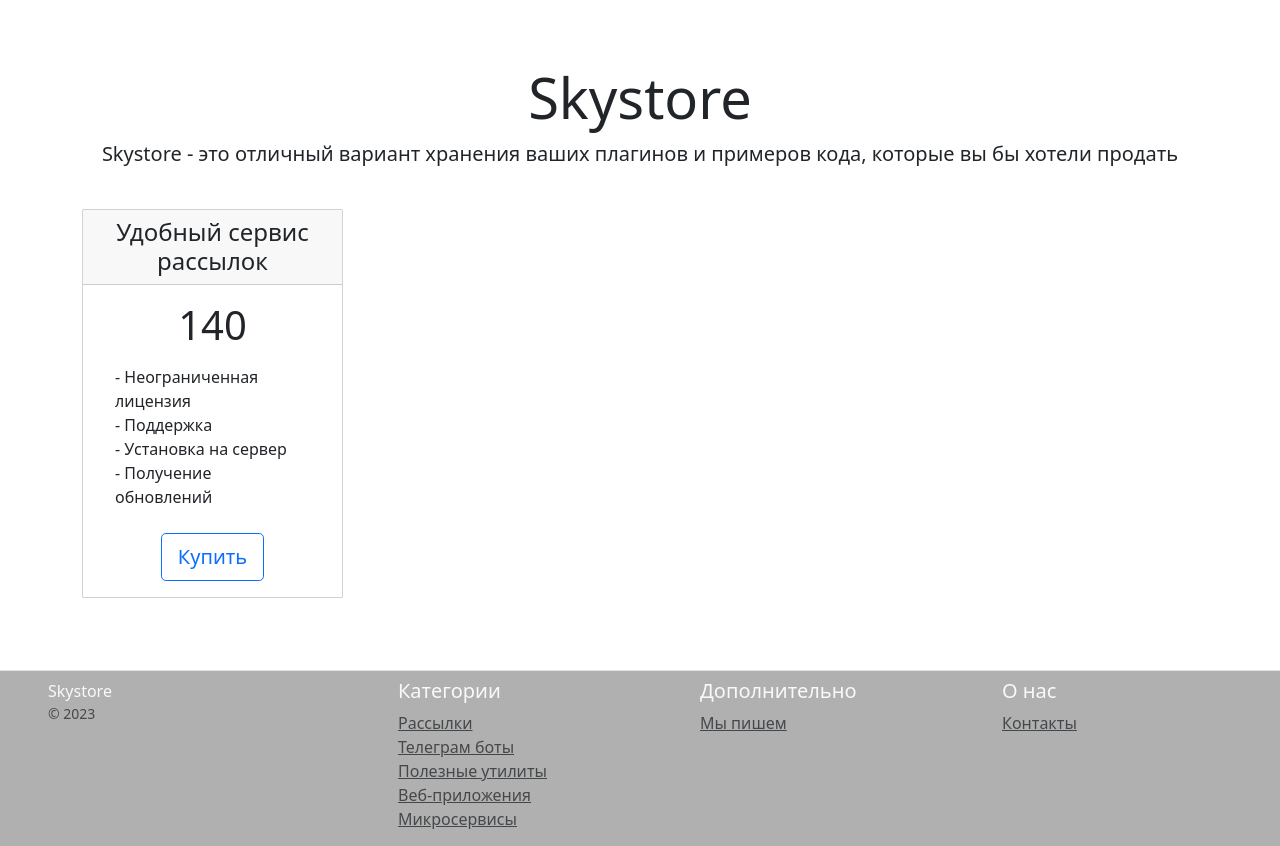
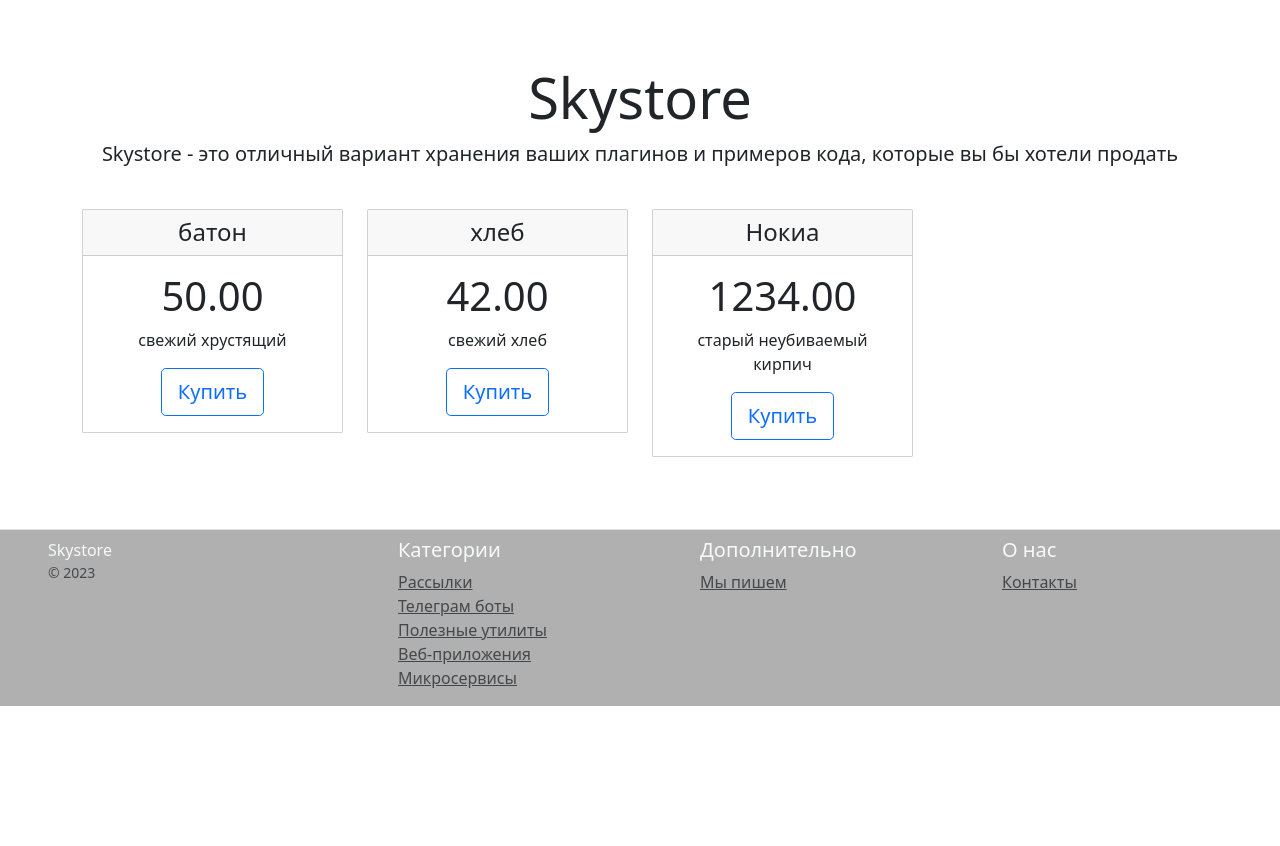
Before and after one commit to irina456/22_Django, a Django app: template catalog/templates/catalog/home.html in a window 1280 px wide. Shown: the part 67-913 px from the top of the page. After the commit the page ends 773 px from the top, so only its background shows below. Run offline with Django 5.2, Linux system fonts and the light colour scheme; the template is opened without the code that fills it: values that come from a table or form of the project are taken from there, others are empty; data comes from the database, SQL or seed files in the repository; some libraries are stand-ins or nearby versions.

Commit message:
изменила

```diff
--- a/catalog/templates/catalog/home.html
+++ b/catalog/templates/catalog/home.html
@@ -27,23 +27,20 @@
 
         <div class="container">
             <div class="row text-center">
+                {% for product in products %}
                 <div class="col-3">
                     <div class="card mb-4 box-shadow">
                         <div class="card-header">
-                            <h4 class="my-0 font-weight-normal">Удобный сервис рассылок</h4>
+                            <h4 class="my-0 font-weight-normal">{{ product.name }}</h4>
                         </div>
                         <div class="card-body">
-                            <h1 class="card-title pricing-card-title">140</h1>
-                            <ul class="list-unstyled mt-3 mb-4 text-start m-3">
-                                <li>- Неограниченная лицензия</li>
-                                <li>- Поддержка</li>
-                                <li>- Установка на сервер</li>
-                                <li>- Получение обновлений</li>
-                            </ul>
+                            <h1 class="card-title pricing-card-title">{{ product.price }}</h1>
+                            <p class="card-text">{{ product.description|truncatechars:100 }}</p>
                             <button type="button" class="btn btn-lg btn-block btn-outline-primary">Купить</button>
                         </div>
                     </div>
                 </div>
+                {% endfor %}
             </div>
         </div>
     </main>
```
